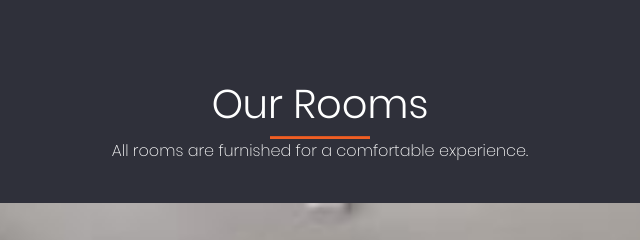
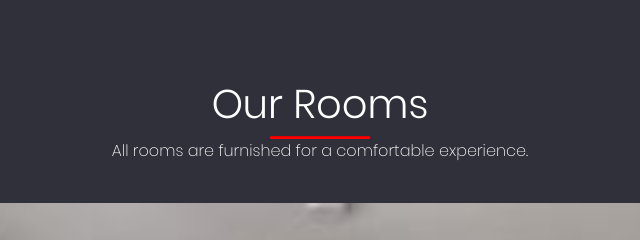
Before and after one commit to Grbgraphics/motel-mediteran, a plain HTML site: page index.html in a window 1280 px wide. Shown: the part 820-1060 px from the top of the page, 320-960 px from the left. Drawn offline with Linux system fonts and the light colour scheme.

Commit message:
Update style.css

```diff
--- a/css/style.css
+++ b/css/style.css
@@ -146,7 +146,7 @@ header
   height:2px;
   width: 100px;
   align-self:center;
-  background-color:#EF5F25;
+  background-color:Red;
 
 }
 
```
